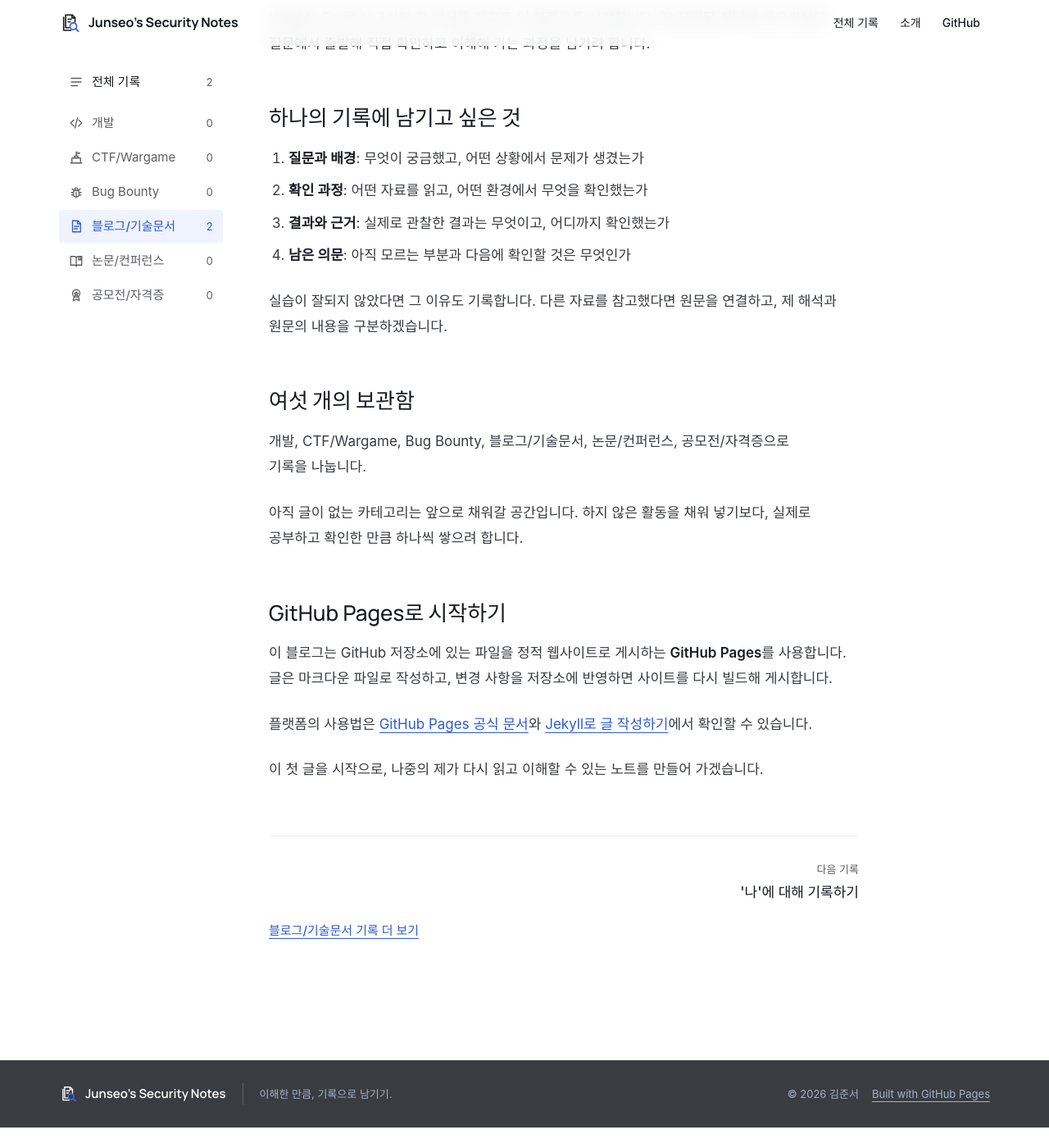
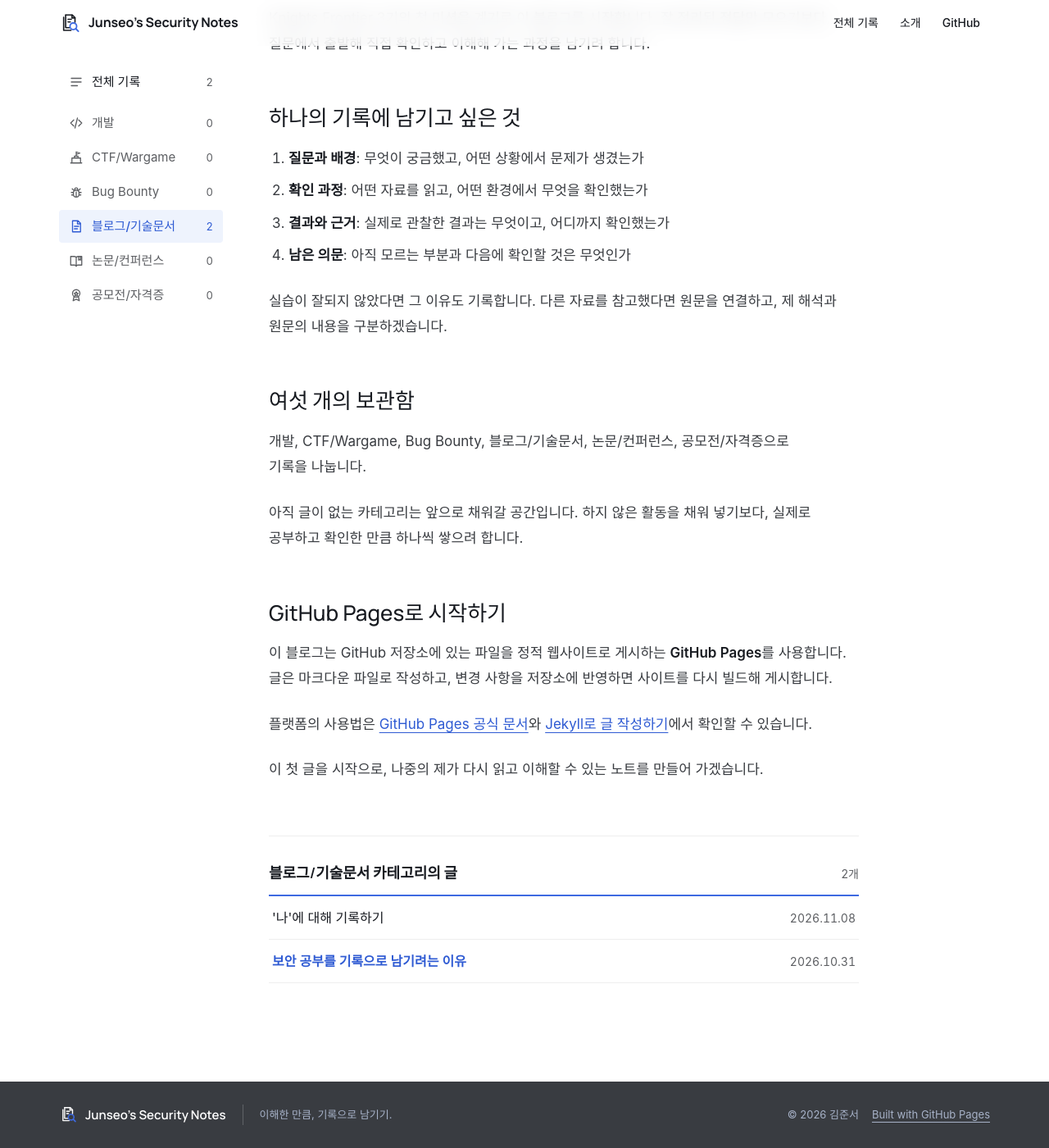
Before and after one commit to DongiveupJ/security-notes, a Jekyll site: the page built from _posts/2026-10-31-starting-security-notes.md, in a window 1280 px wide and 1400 px high, scrolled down 483 px. Shown: the whole window at 82% size. Built offline with Jekyll 4.4.1, drawn with Linux system fonts in a browser that asks for light colours; some web fonts are replaced; before the commit the page ends 1858 px from its top, so only the background shows below that.

Commit message:
Replace post-end prev/next with paginated category list
Co-Authored-By: Claude Opus 5.5 <noreply@anthropic.com>

```diff
--- a/_layouts/default.html
+++ b/_layouts/default.html
@@ -28,14 +28,14 @@
     .empty{margin-top:24px;padding:40px;border:1px dashed var(--line-strong);border-radius:4px}.empty h3{margin:0 0 8px;color:var(--ink);font-size:18px;font-weight:500}.empty p{margin:0;color:var(--muted);font-size:15px}.record-rule{margin-top:48px;padding:32px 0;display:grid;grid-template-columns:160px 1fr;gap:32px;font-size:14px;color:var(--muted)}.record-rule strong{color:var(--ink);font-weight:500}.record-rule p{margin:0;max-width:68ch}
     .page-content{max-width:720px;padding:64px 0 24px;font-size:17px;line-height:1.85}.page-content h1{color:var(--ink);font-size:40px;line-height:1.3;font-weight:500;letter-spacing:-.02em;margin:0 0 24px}.page-content h2{color:var(--ink);font-size:26px;line-height:1.4;font-weight:500;margin:56px 0 16px}.page-content h3{color:var(--ink);font-size:20px;line-height:1.5;font-weight:500;margin:40px 0 12px}.page-content h4{color:var(--ink);font-size:17px;line-height:1.5;font-weight:600;margin:32px 0 8px}.page-content p{margin:0 0 24px}.page-content p,.page-content li{text-wrap:pretty}.page-content ul,.page-content ol{padding-left:24px;margin:0 0 24px}.page-content li{margin-bottom:8px}.page-content strong{color:var(--ink);font-weight:600}.page-content blockquote{margin:32px 0;padding:16px 20px;background:var(--ash);border-radius:4px;color:var(--body)}.page-content blockquote p{margin:0}.page-content blockquote p+p{margin-top:8px}.page-content blockquote.callout-ok{background:var(--ok-bg)}.page-content blockquote.callout-ok>p:first-child strong:first-child{color:var(--ok)}.page-content blockquote.callout-warn{background:var(--warn-bg)}.page-content blockquote.callout-q{background:var(--tint)}.page-content blockquote.callout-q>p:first-child strong:first-child{color:var(--link)}.page-content blockquote.callout-warn>p:first-child strong:first-child{color:var(--warn)}
     .post-header{padding-bottom:32px;margin-bottom:40px;border-bottom:1px solid var(--line)}.post-header h1{margin:16px 0}.post-meta{display:flex;flex-wrap:wrap;gap:16px;font-size:14px;color:var(--muted)}.back-link{font-size:14px}
-    .category-tag,.read-link,.back-link,.post-more a{position:relative}.category-tag::after,.read-link::after,.back-link::after,.post-more a::after{content:"";position:absolute;inset:-14px -8px}
-    .post-end{margin-top:64px;padding-top:8px;border-top:1px solid var(--line)}.post-nav{display:grid;grid-template-columns:1fr 1fr;gap:24px}.post-nav a{display:flex;flex-direction:column;gap:4px;padding:20px 0;text-decoration:none;color:var(--ink)}.post-nav a:hover strong{text-decoration:underline}.post-nav .next{grid-column:2;text-align:right}.post-nav span{font-size:13px;color:var(--muted)}.post-nav strong{font-size:17px;line-height:1.5;font-weight:500}.post-more{margin:16px 0 0;font-size:15px;font-weight:500}
+    .category-tag,.read-link,.back-link{position:relative}.category-tag::after,.read-link::after,.back-link::after{content:"";position:absolute;inset:-14px -8px}
+    .post-end{margin-top:64px;padding-top:32px;border-top:1px solid var(--line)}.cat-list-head{display:flex;justify-content:space-between;align-items:baseline;gap:16px;padding-bottom:12px;border-bottom:2px solid var(--blue)}.cat-list-head h2{margin:0;color:var(--ink);font-size:18px;font-weight:600}.cat-list-head h2 a{color:inherit;text-decoration:none}.cat-list-head h2 a:hover{text-decoration:underline}.page-content .cat-items{list-style:none;margin:0;padding:0}.page-content .cat-items li{margin:0}.cat-items a{display:flex;justify-content:space-between;align-items:baseline;gap:16px;padding:14px 4px;border-bottom:1px solid var(--line);color:var(--ink);text-decoration:none;font-size:16px;line-height:1.5}.cat-items a:hover span{text-decoration:underline}.cat-items a[aria-current]{color:var(--link);font-weight:600}.cat-items time{flex-shrink:0;font-size:14px;color:var(--muted);font-weight:400;font-variant-numeric:tabular-nums}.pager{display:flex;justify-content:center;gap:4px;margin-top:20px}.pager button{min-width:40px;min-height:40px;padding:0 10px;border:0;border-radius:4px;background:transparent;color:var(--ink);font:inherit;font-size:14px;font-variant-numeric:tabular-nums;cursor:pointer;transition:background-color var(--ease)}.pager button:hover:not(:disabled){background:var(--ash)}.pager button[aria-current]{background:var(--tint);color:var(--link);font-weight:600}.pager button:disabled{color:var(--line-strong);cursor:default}
     .page-content code{font-family:ui-monospace,SFMono-Regular,Menlo,monospace;font-size:.86em;word-break:break-word}.page-content :not(pre)>code{background:var(--ash);color:var(--ink);border-radius:4px;padding:2px 6px}.page-content pre{background:var(--ash);padding:20px 24px;border-radius:4px;overflow-x:auto;max-width:100%;margin:0 0 24px;font-size:14px;line-height:1.7;word-break:normal;overflow-wrap:normal}.page-content pre code{font-size:1em;word-break:normal}.highlight .k,.highlight .kd,.highlight .kn,.highlight .kc,.highlight .kr,.highlight .kt,.highlight .ow,.highlight .nb{color:var(--link)}.highlight .s,.highlight .s1,.highlight .s2,.highlight .sd,.highlight .se,.highlight .si,.highlight .sb{color:var(--ok)}.highlight .c,.highlight .c1,.highlight .cm,.highlight .ch,.highlight .cs,.highlight .cp{color:var(--muted);font-style:italic}.highlight .m,.highlight .mi,.highlight .mf,.highlight .mh{color:var(--warn)}.highlight .nf,.highlight .nc{color:var(--ink);font-weight:600}.page-content img{max-width:100%;height:auto}
     .page-content table{display:block;overflow-x:auto;max-width:100%;border-collapse:collapse;margin:0 0 24px;font-size:15px}.page-content th,.page-content td{border-bottom:1px solid var(--line);padding:10px 16px;text-align:left;overflow-wrap:normal;min-width:8em}.page-content th{color:var(--ink);font-weight:600;border-bottom-color:var(--line-strong)}.page-content td code,.page-content th code{white-space:nowrap}
     .site-footer{margin-top:96px;background:var(--graphite);color:#fff}.footer-inner{max-width:1200px;margin:auto;padding:28px 32px;display:flex;align-items:center;gap:20px;font-size:13px;color:var(--mist)}.footer-brand{display:flex;align-items:center;gap:10px;color:#fff;font-family:var(--display);font-size:15px;font-weight:600;padding-right:20px;border-right:1px solid rgba(255,255,255,.2)}.footer-inner .emblem{--emblem-fill:var(--graphite)}.footer-end{margin-left:auto;display:flex;gap:16px}.site-footer a{color:var(--mist)}.site-footer a:hover{color:#fff}
     @media(max-width:960px){.shell{grid-template-columns:minmax(0,1fr);gap:0}.sidebar{padding-top:16px;margin:0 -32px;border-bottom:1px solid var(--line)}.side-nav{position:static;flex-direction:row;overflow-x:auto;padding:0 32px 12px;gap:4px;scrollbar-width:none}.side-nav::-webkit-scrollbar{display:none}.side-nav a{flex-shrink:0;min-height:44px;white-space:nowrap;gap:8px}.side-nav a:first-child{margin-bottom:0}.hero{grid-template-columns:minmax(0,1fr) minmax(0,320px)}}
     @media(max-width:479px){.header-inner{flex-wrap:wrap}.js .menu-toggle{display:inline-flex;align-items:center}.site-nav{flex-wrap:wrap;padding-bottom:8px}.js .site-nav{display:none;position:absolute;top:56px;left:0;right:0;background:#fff;flex-direction:column;align-items:stretch;flex-wrap:nowrap;padding:8px 16px 24px;border-bottom:1px solid var(--line)}.js .site-nav.open{display:flex}.js .site-nav a{padding:14px 12px;font-size:16px}}
-    @media(max-width:720px){.header-inner,.shell{padding-left:16px;padding-right:16px}.sidebar{margin:0 -16px}.side-nav{padding:0 16px 12px}.post-nav{grid-template-columns:1fr;gap:0}.post-nav .next{grid-column:1;text-align:left}.hero{padding:32px 0 32px;grid-template-columns:1fr;gap:8px}.hero-art{order:0;margin:0 -16px}.hero h1{font-size:36px}.hero p{font-size:16px}.records{padding-top:24px}.record-rule{grid-template-columns:1fr;gap:8px}.entry{grid-template-columns:44px minmax(0,1fr);gap:16px;padding:24px 0}.entry-icon{width:44px;height:44px}.entry-icon .icon{width:22px;height:22px}.entry-meta{gap:4px 12px}.read-link{margin-left:0}.entry h3{font-size:20px}.excerpt{font-size:15px}.empty{padding:28px 20px}.page-content{padding-top:40px;font-size:16.5px}.page-content h1{font-size:30px}.page-content h2{font-size:22px;margin-top:44px}.site-footer{margin-top:64px}.footer-inner{padding:24px 16px;flex-direction:column;align-items:flex-start;gap:8px}.footer-brand{border-right:0;padding-right:0}.footer-end{margin-left:0;flex-wrap:wrap}}
+    @media(max-width:720px){.header-inner,.shell{padding-left:16px;padding-right:16px}.sidebar{margin:0 -16px}.side-nav{padding:0 16px 12px}.hero{padding:32px 0 32px;grid-template-columns:1fr;gap:8px}.hero-art{order:0;margin:0 -16px}.hero h1{font-size:36px}.hero p{font-size:16px}.records{padding-top:24px}.record-rule{grid-template-columns:1fr;gap:8px}.entry{grid-template-columns:44px minmax(0,1fr);gap:16px;padding:24px 0}.entry-icon{width:44px;height:44px}.entry-icon .icon{width:22px;height:22px}.entry-meta{gap:4px 12px}.read-link{margin-left:0}.entry h3{font-size:20px}.excerpt{font-size:15px}.empty{padding:28px 20px}.page-content{padding-top:40px;font-size:16.5px}.page-content h1{font-size:30px}.page-content h2{font-size:22px;margin-top:44px}.site-footer{margin-top:64px}.footer-inner{padding:24px 16px;flex-direction:column;align-items:flex-start;gap:8px}.footer-brand{border-right:0;padding-right:0}.footer-end{margin-left:0;flex-wrap:wrap}}
     @media(prefers-reduced-motion:reduce){html{scroll-behavior:auto}*{transition:none!important;animation:none!important}}
   </style>
 </head>
@@ -98,6 +98,31 @@
       else if (/^남은 의문/.test(text)) quote.classList.add('callout-q');
     });
   </script>
+  {% if page.layout == 'post' %}
+  <script>
+    (() => {
+      const items = Array.from(document.querySelectorAll('.cat-items li'));
+      const pager = document.querySelector('.pager');
+      const per = 5, pages = Math.ceil(items.length / per);
+      if (pages < 2) return;
+      const current = items.findIndex(li => li.querySelector('[aria-current]'));
+      function show(page) {
+        items.forEach((li, i) => { li.hidden = Math.floor(i / per) !== page; });
+        const button = (label, target, attrs = '') => `<button type="button" data-page="${target}" ${attrs}>${label}</button>`;
+        let html = button('이전', page - 1, page === 0 ? 'disabled aria-label="이전 페이지"' : 'aria-label="이전 페이지"');
+        for (let i = 0; i < pages; i++) html += button(i + 1, i, i === page ? 'aria-current="page"' : `aria-label="${i + 1}페이지"`);
+        html += button('다음', page + 1, page === pages - 1 ? 'disabled aria-label="다음 페이지"' : 'aria-label="다음 페이지"');
+        pager.innerHTML = html;
+      }
+      pager.addEventListener('click', event => {
+        const target = event.target.closest('button');
+        if (target && !target.disabled) { show(+target.dataset.page); pager.querySelector(`[data-page="${target.dataset.page}"][aria-current]`)?.focus(); }
+      });
+      pager.hidden = false;
+      show(Math.max(0, Math.floor(current / per)));
+    })();
+  </script>
+  {% endif %}
   {% if page.is_home %}
   <script>
     (() => {
--- a/_layouts/post.html
+++ b/_layouts/post.html
@@ -10,11 +10,15 @@ layout: default
     <div class="post-meta"><a class="category-tag" href="{{ '/' | relative_url }}#category={{ post_category }}">{{ category.name | default: post_category | escape }}</a><time datetime="{{ page.date | date_to_xmlschema }}">{{ page.date | date: '%Y.%m.%d' }}</time><span>{{ site.author }}</span></div>
   </header>
   {{ content }}
+  {% assign siblings = site.categories[post_category] %}
   <footer class="post-end">
-    {% if page.previous or page.next %}<nav class="post-nav" aria-label="이어서 읽기">
-      {% if page.previous %}<a class="prev" href="{{ page.previous.url | relative_url }}"><span>이전 기록</span><strong>{{ page.previous.title | escape }}</strong></a>{% endif %}
-      {% if page.next %}<a class="next" href="{{ page.next.url | relative_url }}"><span>다음 기록</span><strong>{{ page.next.title | escape }}</strong></a>{% endif %}
-    </nav>{% endif %}
-    <p class="post-more"><a href="{{ '/' | relative_url }}#category={{ post_category }}">{{ category.name | default: post_category | escape }} 기록 더 보기</a></p>
+    <nav class="cat-list" aria-labelledby="cat-list-title">
+      <div class="cat-list-head"><h2 id="cat-list-title"><a href="{{ '/' | relative_url }}#category={{ post_category }}">{{ category.name | default: post_category | escape }}</a> 카테고리의 글</h2><span class="count">{{ siblings.size }}개</span></div>
+      <ol class="cat-items">
+        {% for p in siblings %}<li><a href="{{ p.url | relative_url }}"{% if p.url == page.url %} aria-current="page"{% endif %}><span>{{ p.title | escape }}</span><time datetime="{{ p.date | date_to_xmlschema }}">{{ p.date | date: '%Y.%m.%d' }}</time></a></li>
+        {% endfor %}
+      </ol>
+      <div class="pager" hidden></div>
+    </nav>
   </footer>
 </article>
```
